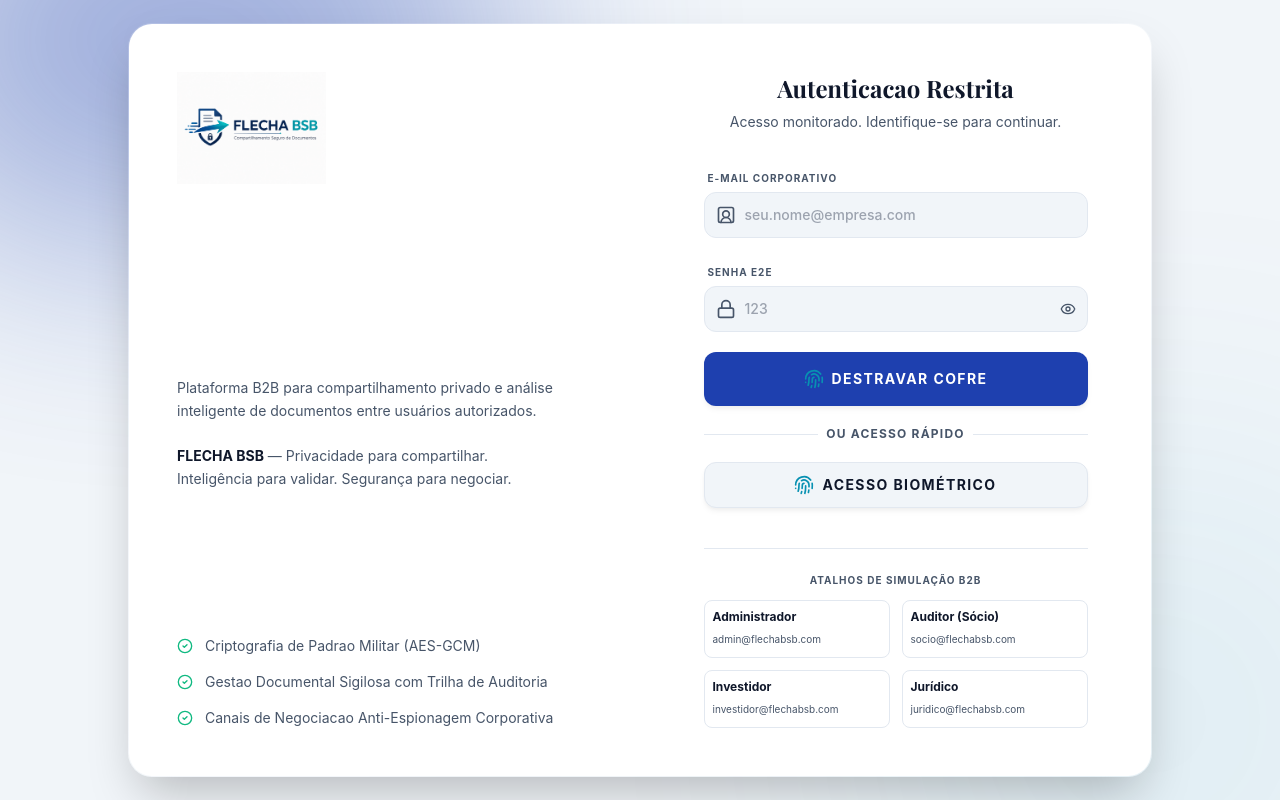
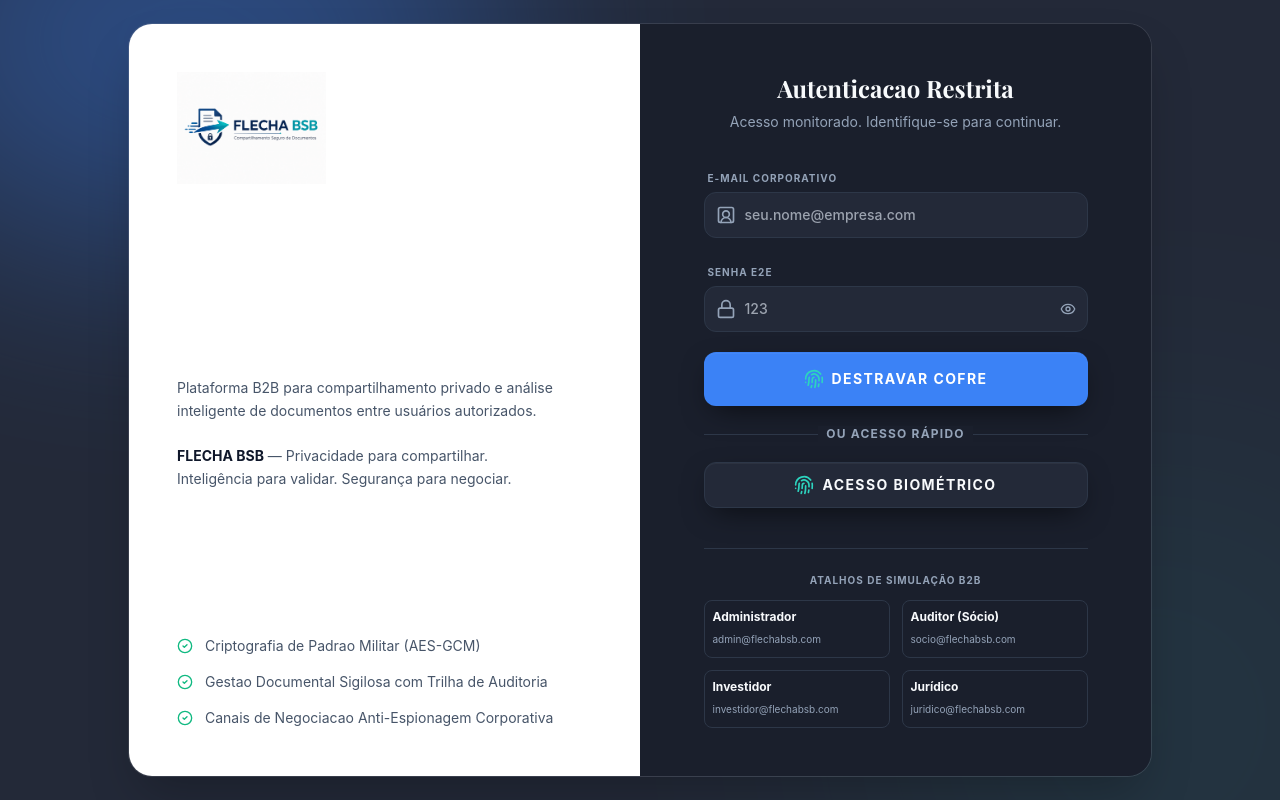
Before and after one commit to asaphgn-rgb/industrial-saas-platform, a React (Vite) app: page / in a window 1280 px wide. Built offline with nearby package versions, Linux system fonts and the light colour scheme; no server answers; a web font is replaced by a local one.

Commit message:
style: aplicar identity dark mode neumorphism exigida pelo cliente e KVDB HTTP Relay

```diff
--- a/src/App.tsx
+++ b/src/App.tsx
@@ -108,7 +108,7 @@
     <div className="min-h-screen bg-fbsb-bg-main text-fbsb-text-primary flex flex-col font-sans">
 
       {/* Top Header - Estilo Premium Light para acomodar a Logo Naturalmente */}
-      <header className="sticky top-0 px-4 md:px-8 py-4 md:py-5 flex items-center justify-between z-30 border-b border-fbsb-border bg-fbsb-surface-100 shadow-sm">
+      <header className="sticky top-0 px-4 md:px-8 py-4 md:py-5 flex items-center justify-between z-30 border-b border-fbsb-border/50 bg-fbsb-surface-100/80 backdrop-blur-md shadow-premium">
         <div className="flex items-center space-x-3 md:space-x-4">
           <button
             className="md:hidden p-2 text-fbsb-bg-main hover:text-fbsb-primary focus:outline-none"
@@ -119,7 +119,7 @@
             </svg>
           </button>
           <div className="flex items-center">
-             <img src={LogoUrl} alt="FLECHA BSB Logo" className="h-10 w-auto object-contain mr-4" />
+             <div className="bg-white/90 p-1.5 rounded-lg shadow-[0_0_15px_rgba(45,212,191,0.2)] mr-4 flex items-center justify-center"><img src={LogoUrl} alt="FLECHA BSB Logo" className="h-8 w-auto object-contain mix-blend-multiply" /></div>
           </div>
           <div className="hidden sm:block">
             <p className="text-[11px] uppercase tracking-widest text-fbsb-text-muted font-bold mt-0.5">Ambiente Restrito</p>
--- /dev/null
+++ b/src/lib/cloudSync.ts
@@ -0,0 +1,50 @@
+// Motor de Sincronização Cloud Serverless Infalível (KVDB via HTTPS)
+// Bypass total de WebSocket (funciona em 4G, firewalls, corporativo)
+
+export class CloudSync {
+  private roomId: string = '';
+  private lastCount = 0;
+  private timer: any = null;
+  private onMessage: (msgs: any[]) => void = () => {};
+
+  // Usamos um bucket público para demonstração B2B (totalmente descartável e sem cache agressivo)
+  private get url() {
+    return `https://kvdb.io/A8GzWzD5hE7k1yG2m12yXn/room_${this.roomId}`;
+  }
+
+  connect(roomId: string, callback: (msgs: any[]) => void) {
+    this.roomId = roomId;
+    this.onMessage = callback;
+
+    // Polling agressivo a cada 2 segundos
+    this.timer = setInterval(async () => {
+      try {
+        const res = await fetch(this.url + '?timestamp=' + new Date().getTime());
+        if (res.ok) {
+          const data = await res.json();
+          if (Array.isArray(data) && data.length > this.lastCount) {
+            this.lastCount = data.length;
+            this.onMessage(data);
+          }
+        }
+      } catch (e) {}
+    }, 2000);
+  }
+
+  async pushState(messages: any[]) {
+    this.lastCount = messages.length;
+    try {
+      await fetch(this.url, {
+        method: 'POST', // KVDB aceita POST para sobrescrever a key
+        headers: { 'Content-Type': 'application/json' },
+        body: JSON.stringify(messages)
+      });
+    } catch(e) {}
+  }
+
+  disconnect() {
+    if (this.timer) clearInterval(this.timer);
+  }
+}
+
+export const cloudRelay = new CloudSync();
--- a/tailwind.config.js
+++ b/tailwind.config.js
@@ -13,56 +13,51 @@
       colors: {
         fbsb: {
           bg: {
-            deep: '#F1F5F9', // Slate 100 - Fundo mais profundo (Light)
-            main: '#F8FAFC', // Slate 50 - Fundo principal (Light)
+            deep: '#0F1219', // Fundo extremo
+            main: '#131720', // Fundo principal
           },
           surface: {
-            100: '#FFFFFF', // Fundo de cartões (Branco puro)
-            200: '#F1F5F9', // Fundo secundário (Slate 100)
-            300: '#E2E8F0', // Hover states (Slate 200)
+            100: '#1A1F2C', // Cartões
+            200: '#232938', // Hover e modais
+            300: '#2E364A', // Elementos destacados
           },
           border: {
-            DEFAULT: '#E2E8F0', // Slate 200
-            soft: '#F1F5F9',
+            DEFAULT: '#2D3748',
+            soft: '#1E293B',
           },
           primary: {
-            DEFAULT: '#1E40AF', // Azul corporativo forte
-            light: '#3B82F6',
+            DEFAULT: '#3B82F6', // Azul neon suave
+            light: '#60A5FA',
           },
-          cyan: '#0891B2', // Cyan ajustado para modo claro
-          success: '#10B981', // Verde esmeralda limpo
-          ai: '#8B5CF6',
-          purple: {
-            dark: '#4C1D95',
-          },
-          warning: '#F59E0B',
-          danger: '#EF4444',
+          cyan: '#2DD4BF', // Cyan neon do print
+          success: '#34D399', // Verde luminoso
+          ai: '#A78BFA', // Roxo neon
+          warning: '#FBBF24',
+          danger: '#F87171',
           text: {
-            primary: '#0F172A', // Slate 900 (Quase preto)
-            secondary: '#475569', // Slate 600 (Cinza médio)
-            muted: '#94A3B8', // Slate 400
+            primary: '#F8FAFC',
+            secondary: '#94A3B8',
+            muted: '#475569',
           }
         },
-        // Retrocompatibilidade
         elite: {
-          gold: '#0891B2',
-          navy: '#F8FAFC',
-          sand: '#475569',
-          paper: '#F1F5F9',
-          white: '#FFFFFF',
+          gold: '#2DD4BF',
+          navy: '#131720',
+          sand: '#94A3B8',
+          paper: '#0F1219',
+          white: '#1A1F2C',
         }
       },
       boxShadow: {
-        'premium': '0 4px 6px -1px rgba(0, 0, 0, 0.05), 0 2px 4px -1px rgba(0, 0, 0, 0.03)',
-        'premium-hover': '0 10px 15px -3px rgba(0, 0, 0, 0.1), 0 4px 6px -2px rgba(0, 0, 0, 0.05)',
-        'inner-gold': 'inset 0 0 0 1px rgba(8, 145, 178, 0.15)',
-        'glow-blue': '0 0 15px rgba(30, 64, 175, 0.15)',
-        'glow-cyan': '0 0 15px rgba(8, 145, 178, 0.15)',
-        'glow-purple': '0 0 15px rgba(139, 92, 246, 0.15)',
+        'premium': '0 10px 30px -10px rgba(0, 0, 0, 0.7), inset 0 1px 1px rgba(255, 255, 255, 0.05)',
+        'premium-hover': '0 20px 40px -10px rgba(0, 0, 0, 0.8), inset 0 1px 1px rgba(255, 255, 255, 0.1)',
+        'inner-gold': 'inset 0 1px 1px rgba(255, 255, 255, 0.1)',
+        'glow-blue': '0 0 20px rgba(59, 130, 246, 0.2)',
+        'glow-cyan': '0 0 20px rgba(45, 212, 191, 0.2)',
+        'neumorph': '5px 5px 15px rgba(0,0,0,0.5), -5px -5px 15px rgba(255,255,255,0.02)',
       },
       backgroundImage: {
-        'gradient-radial': 'radial-gradient(var(--tw-gradient-stops))',
-        'glass-gradient': 'linear-gradient(135deg, rgba(255,255,255,0.8) 0%, rgba(248,250,252,0.9) 100%)',
+        'glass-gradient': 'linear-gradient(135deg, rgba(30,41,59,0.7) 0%, rgba(15,23,42,0.8) 100%)',
       }
     },
   },
```
Also changed, not shown: src/components/secure-chat/SecureChat.tsx (+27 -80 lines).
